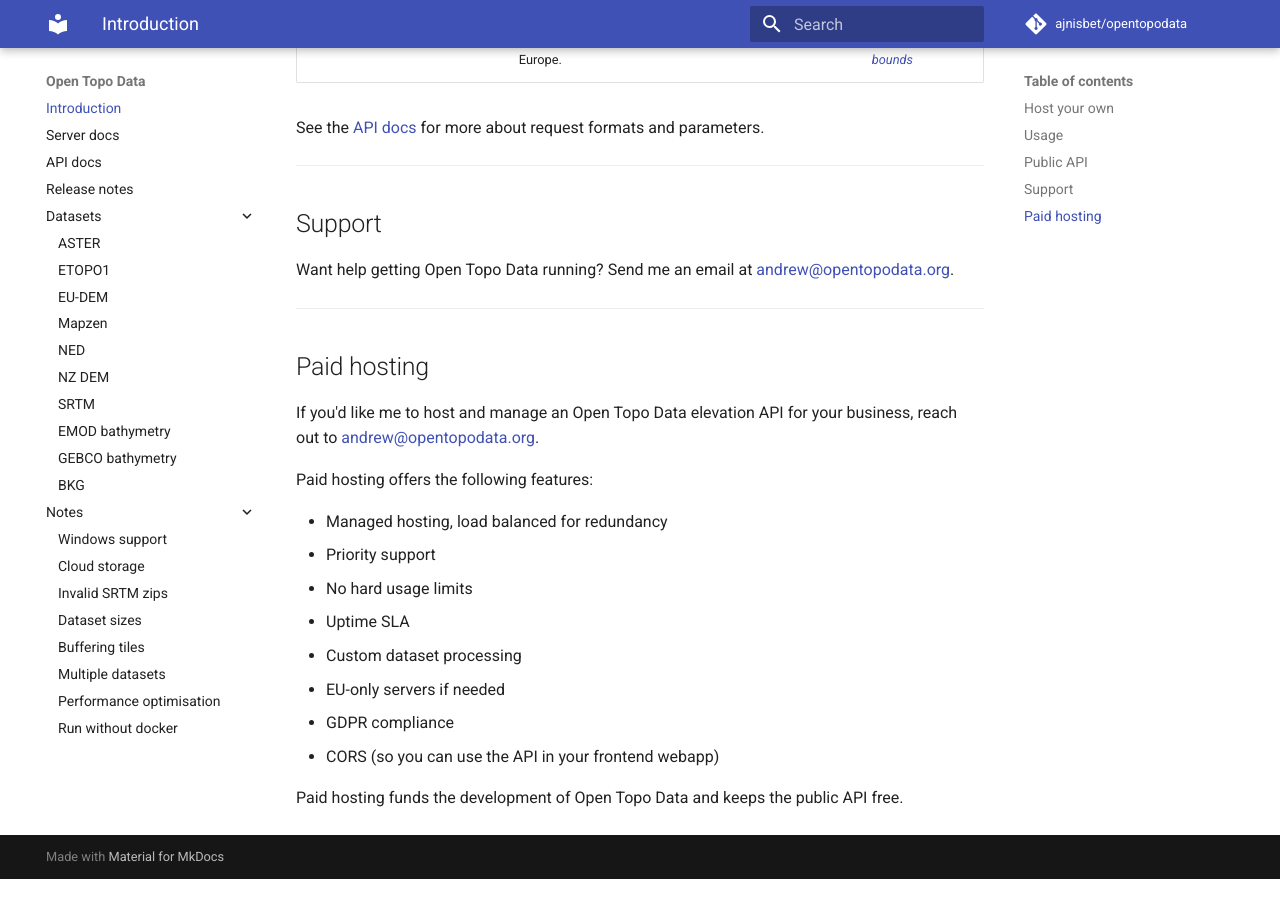
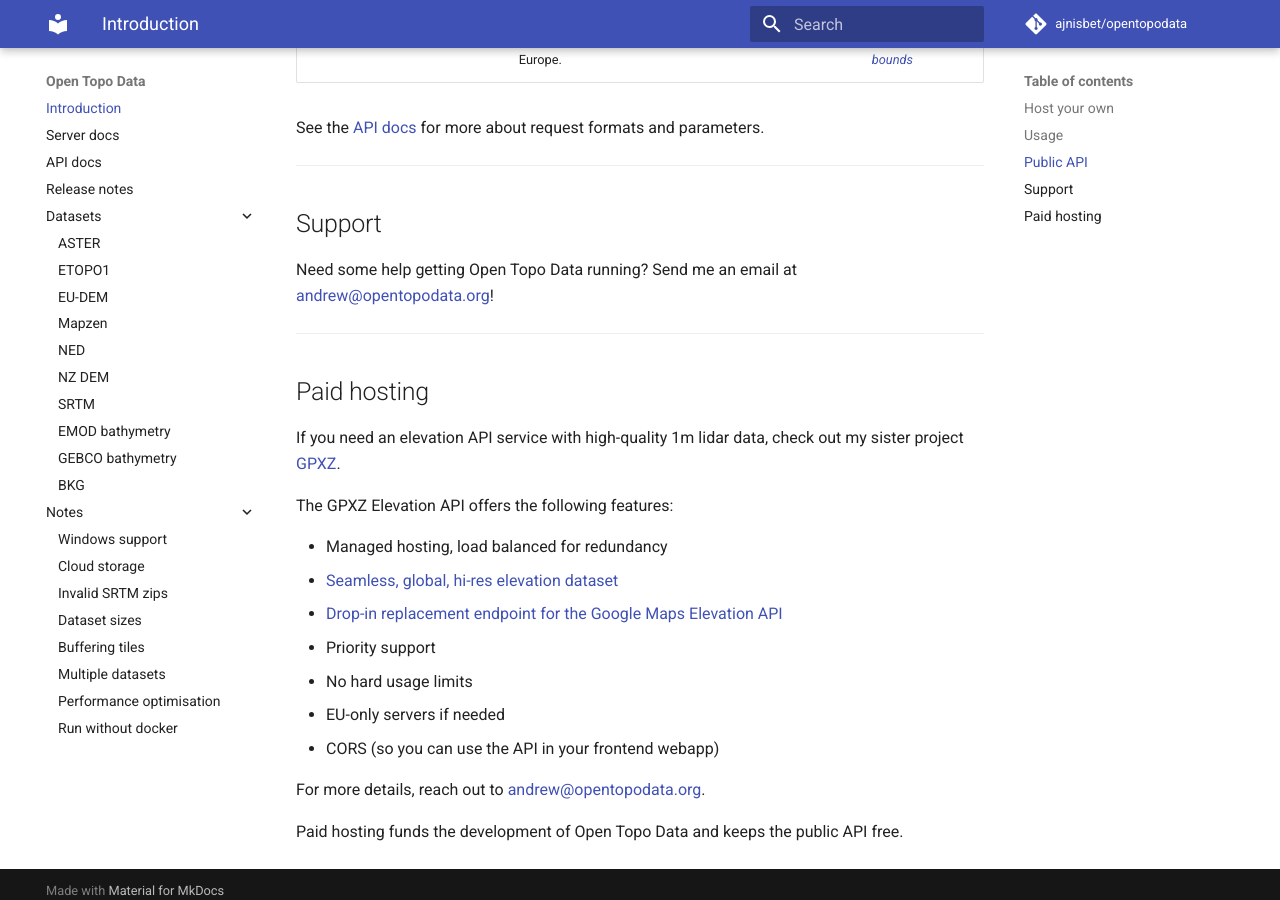
Before and after one commit to ajnisbet/opentopodata, an MkDocs documentation site: the page built from docs/index.md, in a window 1280 px wide and 900 px high, scrolled down 2846 px. Built offline with MkDocs 1.6.1 and Material for MkDocs 9.7.7, drawn with Linux system fonts in a browser that asks for light colours; comment, search, counter and statistics services are not loaded; before the commit the page ends 3725 px from its top, so only the background shows below that.

Commit message:
Document GPXZ

```diff
--- a/docs/index.md
+++ b/docs/index.md
@@ -197,14 +197,34 @@ See the [API docs](api.md) for more about request formats and parameters.
 
 ## Support
 
-Want help getting Open Topo Data running? Send me an email at [andrew@opentopodata.org](mailto:andrew@opentopodata.org).
+Need some help getting Open Topo Data running? Send me an email at [andrew@opentopodata.org](mailto:andrew@opentopodata.org)!
 
 
 ---
 
 ## Paid hosting
 
-If you'd like me to host and manage an Open Topo Data elevation API for your business, reach out to [andrew@opentopodata.org](mailto:andrew@opentopodata.org).
+If you need an elevation API service with high-quality 1m lidar data, check out my sister project [GPXZ](https://www.gpxz.io).
+
+The GPXZ Elevation API offers the following features:
+
+* Managed hosting, load balanced for redundancy
+* [Seamless, global, hi-res elevation dataset](https://www.gpxz.io/dataset)
+* [Drop-in replacement endpoint for the Google Maps Elevation API](https://www.gpxz.io/docs)
+* Priority support
+* No hard usage limits
+* EU-only servers if needed
+* CORS (so you can use the API in your frontend webapp)
+
+For more details, reach out to [andrew@opentopodata.org](mailto:andrew@opentopodata.org).
+
+
+Paid hosting funds the development of Open Topo Data and keeps the public API free.
+
+
+
+
+<!-- If you'd like me to host and manage an Open Topo Data elevation API for your business, reach out to [andrew@opentopodata.org](mailto:andrew@opentopodata.org).
 
 Paid hosting offers the following features:
 
@@ -217,4 +237,4 @@ Paid hosting offers the following features:
 * GDPR compliance
 * CORS (so you can use the API in your frontend webapp)
 
-Paid hosting funds the development of Open Topo Data and keeps the public API free.
+Paid hosting funds the development of Open Topo Data and keeps the public API free. -->
```
Also changed, not shown: README.md (+5 -0 lines).
